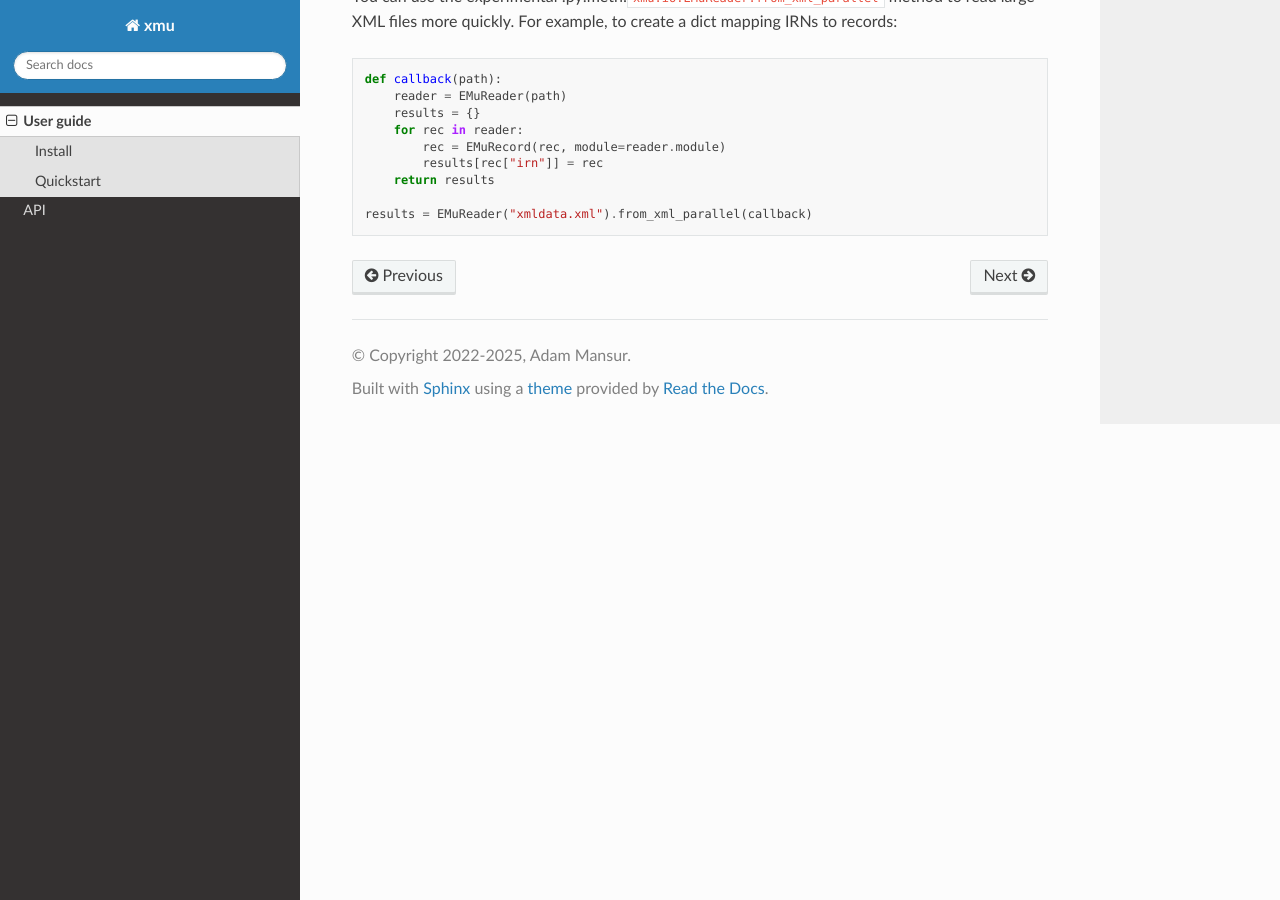
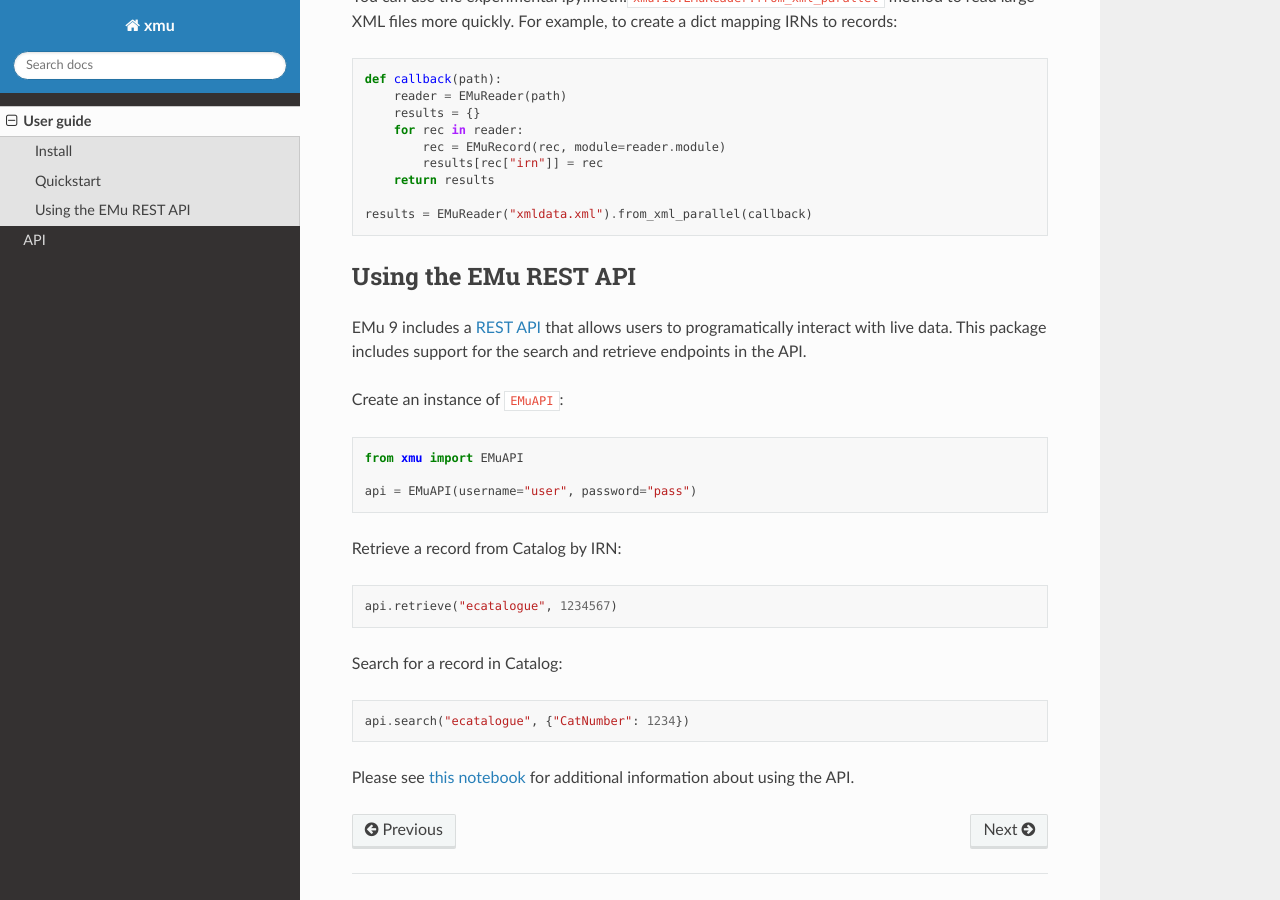
Before and after one commit to NMNH-IDSC/xmu, a Sphinx documentation site: the page built from docs/user-guide.md, in a window 1280 px wide and 900 px high, scrolled down 1322 px. Built offline with Sphinx 7.4.7 and the Read the Docs theme 3.1.0, drawn with Linux system fonts in a browser that asks for light colours.

````diff
--- a/docs/conf.py
+++ b/docs/conf.py
@@ -23,7 +23,7 @@ copyright = "2022-2025, Adam Mansur"
 author = "Adam Mansur"
 
 # The full version, including alpha/beta/rc tags
-release = "0.1b9"
+release = "0.2b1"
 
 
 # -- General configuration ---------------------------------------------------
--- a/docs/user-guide.md
+++ b/docs/user-guide.md
@@ -79,3 +79,35 @@ def callback(path):
 
 results = EMuReader("xmldata.xml").from_xml_parallel(callback)
 ```
+
+Using the EMu REST API
+----------------------
+
+EMu 9 includes a [REST
+API](https://help.emu.axiell.com/emurestapi/latest/) that allows users
+to programatically interact with live data. This package includes
+support for the search and retrieve endpoints in the API.
+
+Create an instance of `EMuAPI`:
+
+``` python
+from xmu import EMuAPI
+
+api = EMuAPI(username="user", password="pass")
+```
+
+Retrieve a record from Catalog by IRN:
+
+``` python
+api.retrieve("ecatalogue", 1234567)
+```
+
+Search for a record in Catalog:
+
+``` python
+api.search("ecatalogue", {"CatNumber": 1234})
+```
+
+Please see [this
+notebook](https://github.com/NMNH-IDSC/xmu/blob/main/examples/api.ipynb)
+for additional information about using the API.
--- a/setup.py
+++ b/setup.py
@@ -26,15 +26,15 @@ setup(
     description="Reads and writes XML for Axiell EMu",
     long_description=long_description,
     long_description_content_type="text/markdown",
-    version="0.1b9",
+    version="0.2b1",
     classifiers=[
         "License :: OSI Approved :: MIT License",
         "Programming Language :: Python :: 3",
         "Programming Language :: Python :: 3 :: Only",
-        "Programming Language :: Python :: 3.10",
         "Programming Language :: Python :: 3.11",
         "Programming Language :: Python :: 3.12",
         "Programming Language :: Python :: 3.13",
+        "Programming Language :: Python :: 3.14",
         "Topic :: Text Processing :: Markup :: XML",
     ],
     url="https://github.com/NMNH-IDSC/xmu.git",
--- a/xmu/__init__.py
+++ b/xmu/__init__.py
@@ -54,6 +54,6 @@ from .utils import (
     to_ref,
 )
 
-__version__ = "0.1b9"
+__version__ = "0.2b1"
 __author__ = "Adam Mansur"
 __credits__ = "Smithsonian National Museum of Natural History"
````
Also changed, not shown: CHANGELOG.md (+16 -0 lines), README.md (+7 -2 lines), 2 other files.
